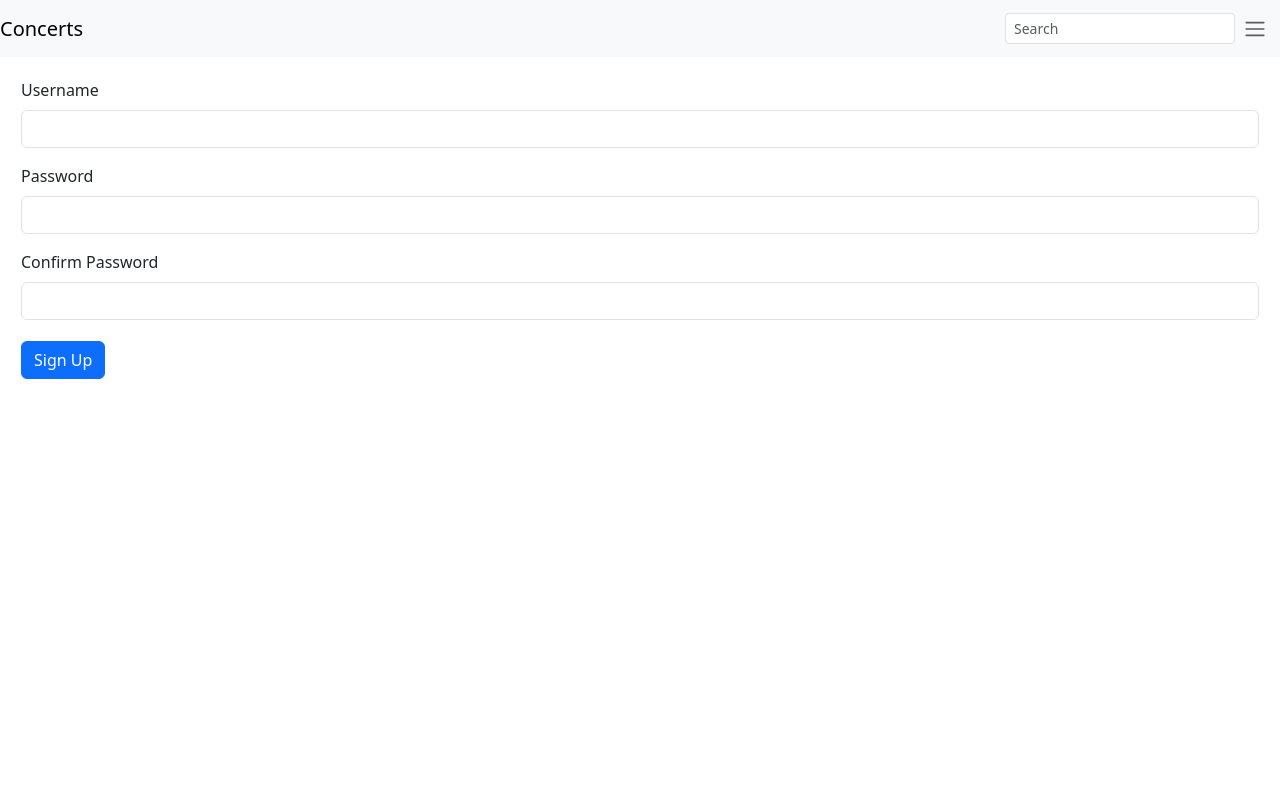
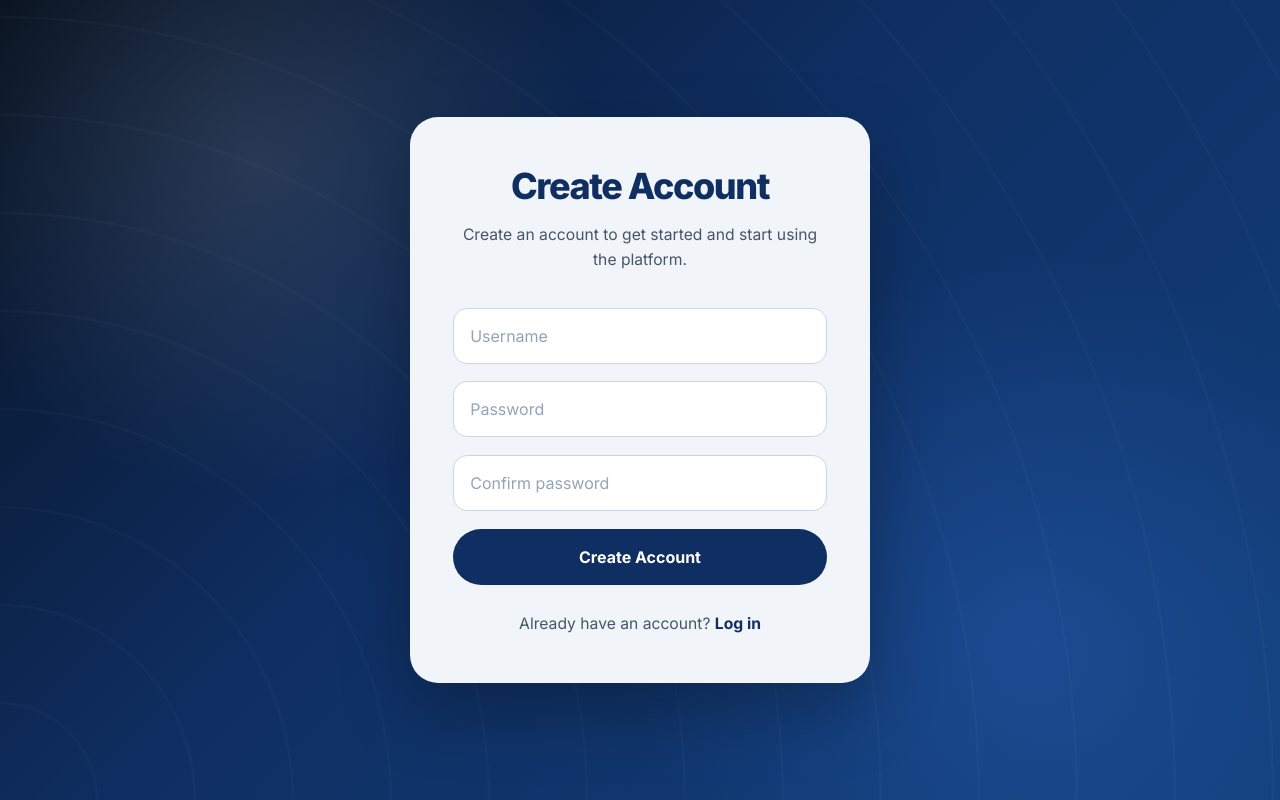
Before and after one commit to MagnusWOAH77/IAB207, a Flask app: page /signup in a window 1280 px wide. Run offline with Flask 3, Linux system fonts and the light colour scheme; some libraries are stand-ins or nearby versions.

Commit message:
Fully updated login and signup page design, also made the 'Sign Out' button from the dropdown functional

```diff
--- a/main.py
+++ b/main.py
@@ -17,6 +17,7 @@ app = Flask(__name__)
 app.config["SECRET_KEY"] = "123"
 login_manager = LoginManager()
 login_manager.init_app(app)
+login_manager.login_view = "login_page"
 
 app.config["SQLALCHEMY_DATABASE_URI"] = "sqlite:///db.db"
 db.init_app(app)
@@ -100,3 +101,6 @@ def login_page():
         login_user(User(user.id, user.username, user.password))
         return redirect(url_for("index"))
     return render_template("login.html", title="Login", form=form)
+
+if __name__ == "__main__":
+    app.run(debug=True)
--- a/templates/base.html
+++ b/templates/base.html
@@ -1,33 +1,195 @@
 <!DOCTYPE html>
 <html lang="en">
 <head>
-    <title>Create Event</title>
+    <title>{{ title if title else "Event Platform" }}</title>
     <meta charset="utf-8">
     <meta name="viewport" content="width=device-width, initial-scale=1">
+
     <script src="https://ajax.googleapis.com/ajax/libs/jquery/3.7.1/jquery.min.js"></script>
     <link href="https://cdn.jsdelivr.net/npm/bootstrap@5.3.8/dist/css/bootstrap.min.css" rel="stylesheet">
     <script src="https://cdn.jsdelivr.net/npm/bootstrap@5.3.8/dist/js/bootstrap.bundle.min.js"></script>
+
     <link rel="stylesheet" href="https://cdn.jsdelivr.net/npm/flatpickr/dist/flatpickr.min.css">
     <script src="https://cdn.jsdelivr.net/npm/flatpickr"></script>
 
-    <link href="https://cdn.jsdelivr.net/npm/select2@4.1.0-rc.0/dist/css/select2.min.css" rel="stylesheet" />
+    <link href="https://cdn.jsdelivr.net/npm/select2@4.1.0-rc.0/dist/css/select2.min.css" rel="stylesheet">
     <script src="https://cdn.jsdelivr.net/npm/select2@4.1.0-rc.0/dist/js/select2.min.js"></script>
+
     <link rel="stylesheet" href="https://cdn.jsdelivr.net/npm/bootstrap-icons@1.11.3/font/bootstrap-icons.min.css">
 
-{% block head %}{% endblock %}
+    <link rel="preconnect" href="https://fonts.googleapis.com">
+    <link rel="preconnect" href="https://fonts.gstatic.com" crossorigin>
+    <link href="https://fonts.googleapis.com/css2?family=Inter:wght@400;500;600;700;800&display=swap" rel="stylesheet">
 
-<style>
+    {% block head %}{% endblock %}
 
-form > * {
-    margin: 5px;
-}
+    <style>
+        body {
+            min-height: 100vh;
+            font-family: "Inter", Arial, Helvetica, sans-serif;
+            background: #f8fafc;
+        }
 
-</style>
+        .auth-page {
+            min-height: 100vh;
+            display: flex;
+            align-items: center;
+            justify-content: center;
+            padding: 2rem;
+            background:
+                radial-gradient(circle at 20% 20%, rgba(255, 255, 255, 0.12), transparent 28%),
+                radial-gradient(circle at 80% 80%, rgba(59, 130, 246, 0.24), transparent 32%),
+                linear-gradient(135deg, #07111f 0%, #0f2f63 45%, #123f7a 100%);
+            position: relative;
+            overflow: hidden;
+        }
 
+        .auth-page::before {
+            content: "";
+            position: absolute;
+            inset: 0;
+            background:
+                repeating-radial-gradient(
+                    circle at bottom left,
+                    transparent 0 95px,
+                    rgba(255,255,255,0.045) 96px 98px
+                );
+            opacity: 0.5;
+            pointer-events: none;
+        }
+
+        .auth-box {
+            position: relative;
+            z-index: 1;
+            width: 100%;
+            max-width: 460px;
+            background: #f1f5f9;
+            border-radius: 28px;
+            padding: 3rem 2.7rem;
+            box-shadow: 0 28px 70px rgba(0, 0, 0, 0.28);
+        }
+
+        .auth-title {
+            text-align: center;
+            font-size: 2.25rem;
+            font-weight: 800;
+            color: #0f2f63;
+            margin-bottom: 2.4rem;
+            letter-spacing: -0.04em;
+        }
+
+        .auth-form .form-label {
+            display: none;
+        }
+
+        .auth-form .form-control {
+            width: 100%;
+            height: 56px;
+            border-radius: 14px;
+            border: 1.8px solid #cbd5e1;
+            background: #ffffff;
+            padding: 0 1rem;
+            font-size: 1rem;
+            color: #0f172a;
+            box-shadow: none;
+        }
+
+        .auth-form .form-control::placeholder {
+            color: #94a3b8;
+        }
+
+        .auth-form .form-control:focus {
+            border-color: #0f2f63;
+            box-shadow: 0 0 0 0.18rem rgba(15, 47, 99, 0.14);
+        }
+
+        .auth-field {
+            margin-bottom: 1.1rem;
+        }
+
+        .forgot-row {
+            display: flex;
+            justify-content: flex-end;
+            margin-top: -0.2rem;
+            margin-bottom: 1.5rem;
+        }
+
+        .forgot-link {
+            font-size: 0.92rem;
+            color: #0f2f63;
+            font-weight: 700;
+            text-decoration: none;
+        }
+
+        .forgot-link:hover {
+            color: #0b234a;
+            text-decoration: underline;
+        }
+
+        .auth-btn {
+            width: 100%;
+            height: 56px;
+            border: none;
+            border-radius: 999px;
+            background: #0f2f63;
+            color: #ffffff;
+            font-size: 1rem;
+            font-weight: 700;
+            transition: 0.2s ease;
+        }
+
+        .auth-description {
+            text-align: center;
+            color: #475569;
+            font-size: 0.98rem;
+            line-height: 1.6;
+            margin-top: -1.5rem;
+            margin-bottom: 2.2rem;
+        }
+
+        .auth-btn:hover {
+            background: #0b234a;
+            transform: translateY(-1px);
+        }
+
+        .auth-bottom-link {
+            text-align: center;
+            margin-top: 1.7rem;
+            font-size: 0.98rem;
+            color: #475569;
+        }
+
+        .auth-bottom-link a {
+            color: #0f2f63;
+            font-weight: 700;
+            text-decoration: none;
+        }
+
+        .auth-bottom-link a:hover {
+            text-decoration: underline;
+        }
+
+        @media (max-width: 576px) {
+            .auth-page {
+                padding: 1rem;
+            }
+
+            .auth-box {
+                padding: 2.3rem 1.7rem;
+                border-radius: 22px;
+            }
+
+            .auth-title {
+                font-size: 1.9rem;
+            }
+        }
+    </style>
 </head>
 <body>
 
-{% include "navbar.html" %}
+{% if request.endpoint not in ['login_page', 'signup_page'] %}
+    {% include "navbar.html" %}
+{% endif %}
 
 {% block content %}{% endblock %}
 
--- a/templates/navbar.html
+++ b/templates/navbar.html
@@ -16,7 +16,7 @@
             <li><a class="dropdown-item" href="./my-events">My Events</a></li>
             <li><a class="dropdown-item" href="./history">History</a></li>
             <li><hr class="dropdown-divider"></li>
-            <li><a class="dropdown-item" href="#">Sign Out</a></li>
+            <li><a class="dropdown-item" href="./login">Sign Out</a></li>
         </ul>
     </div>
 </nav>
--- a/templates/signup.html
+++ b/templates/signup.html
@@ -2,20 +2,42 @@
 
 {% block content %}
 
-<form method="POST" action="/signup" class="p-3">
+<div class="auth-page">
+    <div class="auth-box">
+
+        <h1 class="auth-title">Create Account</h1>
+
+        <p class="auth-description">
+            Create an account to get started and start using the platform.
+        </p>
+
+        <form method="POST" action="{{ url_for('signup_page') }}" class="auth-form">
             {{ form.hidden_tag() }}
-    <div class="mb-3">
+
+            <div class="auth-field">
                 {{ form.username.label(class="form-label") }}
-        {{ form.username(class="form-control") }}
+                {{ form.username(class="form-control", placeholder="Username") }}
             </div>
-    <div class="mb-3">
+
+            <div class="auth-field">
                 {{ form.password.label(class="form-label") }}
-        {{ form.password(class="form-control", type="password") }}
+                {{ form.password(class="form-control", type="password", placeholder="Password") }}
             </div>
-    <div class="mb-3">
+
+            <div class="auth-field">
                 {{ form.confirm_password.label(class="form-label") }}
-        {{ form.confirm_password(class="form-control", type="password") }}
+                {{ form.confirm_password(class="form-control", type="password", placeholder="Confirm password") }}
             </div>
-    {{ form.submit(class="btn btn-primary") }}
+
+            {{ form.submit(class="auth-btn", value="Create Account") }}
         </form>
+
+        <div class="auth-bottom-link">
+            Already have an account?
+            <a href="{{ url_for('login_page') }}">Log in</a>
+        </div>
+
+    </div>
+</div>
+
 {% endblock %}
```
Also changed, not shown: templates/login.html (+36 -11 lines). Lines whose indentation alone changed are shown as unchanged.
